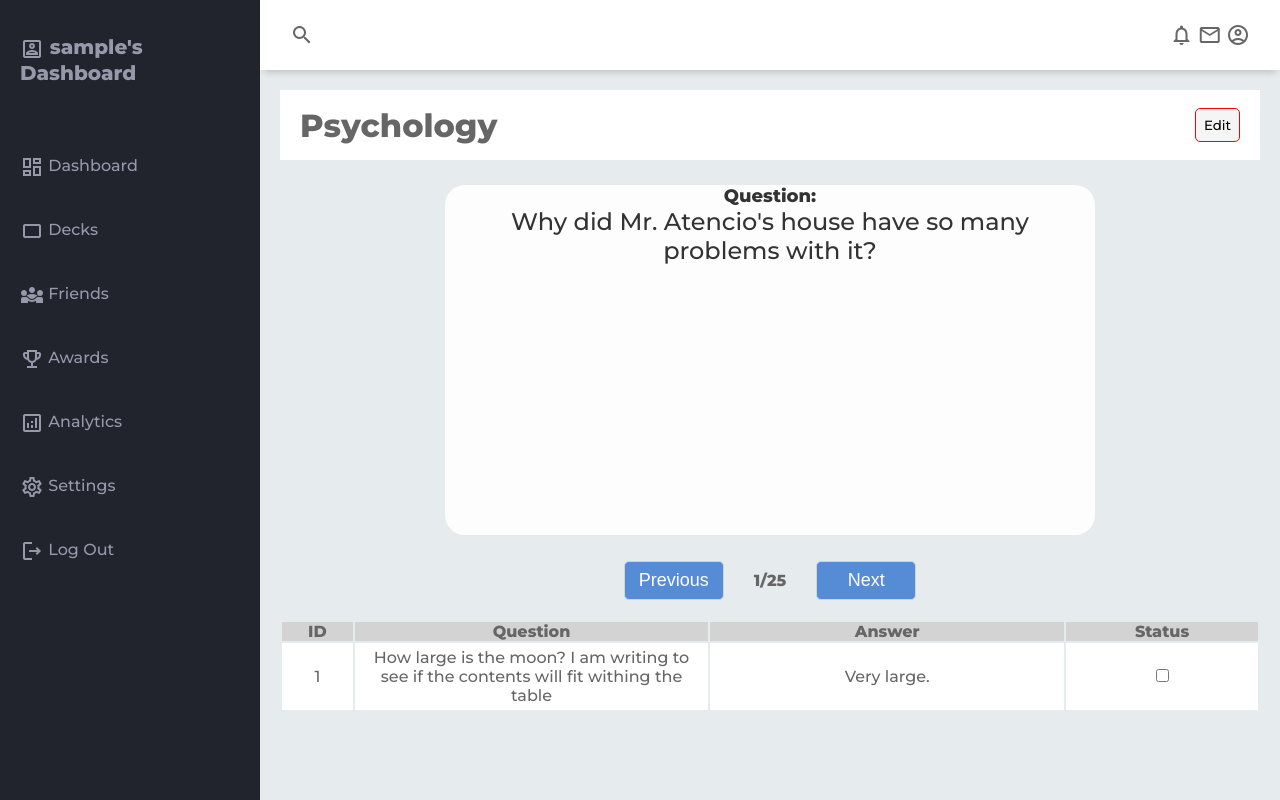
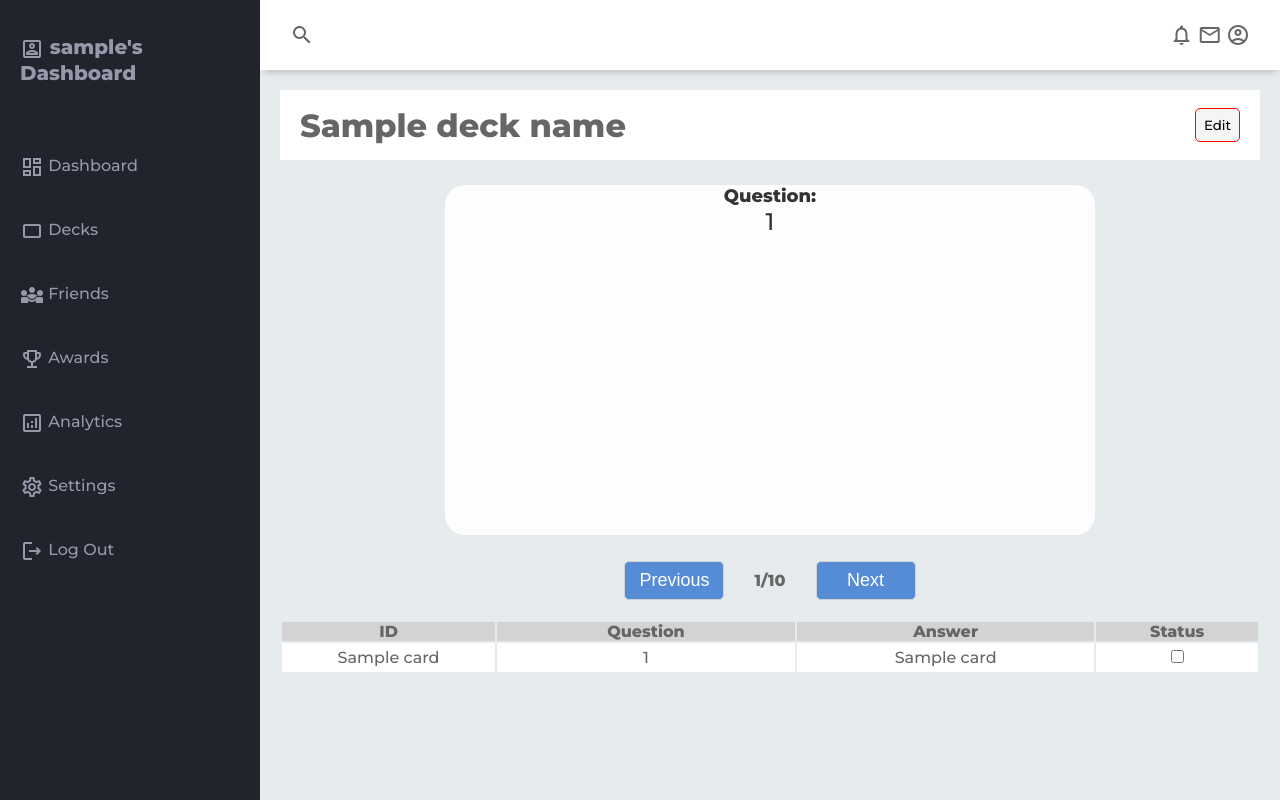
Before and after one commit to NolanBrown42/TICK-KING, a Flask app: template website/templates/deckview.html in a window 1280 px wide. Run offline with Flask 3, Linux system fonts and the light colour scheme; the template is opened without the code that fills it: most values are stand-ins (such as "Sample title", 1, 10 or a date in 2020); some libraries are stand-ins or nearby versions.

Commit message:
Keep making changes

```diff
--- a/website/templates/deckslibrary.html
+++ b/website/templates/deckslibrary.html
@@ -100,7 +100,7 @@
                 <div class="deck">
                     <div class="deck-inner">
                     <!-- Deck name can go here REPLACE PSYCHOLOGY-->
-                        <a href="/deckview/{{item[1]}}"><p>{{item[0]}}</p></a>
+                        <a href="/deckview/{{item[0]}}/{{item[1]}}"><p>{{item[0]}}</p></a>
                     </div>
                     <!-- Deck ID can go here REPLACE NUMBER-->
                     <span class="text-primary font-weight-bold"></span>{{item[1]}}</span>
@@ -112,6 +112,9 @@
         </main>
         <!-- End Main -->
 
+
+
+
     </div>
     <script src="https://cdn.jsdelivr.net/npm/bootstrap@5.2.2/dist/js/bootstrap.bundle.min.js" integrity="sha384-OERcA2EqjJCMA+/3y+gxIOqMEjwtxJY7qPCqsdltbNJuaOe923+mo//f6V8Qbsw3" crossorigin="anonymous"></script>
 
--- a/website/templates/deckview.html
+++ b/website/templates/deckview.html
@@ -74,7 +74,7 @@
     <header>
       <div class="container">
         <div id="header">
-          <h1>Psychology</h1>
+          <h1>{{deckName}}</h1>
           <div>
             <button id="edit_button">Edit</button> <!--NEED TO HAVE EDIT BUTTON GO TO DECKS.HTML page-->
           </div>
@@ -88,13 +88,13 @@
             <div class="thefront" onclick="flipCard()">
                 <div class="card-padding">
                 <h3>Question:</h3>
-                <p>Why did Mr. Atencio's house have so many problems with it?</p>
+                <p>{{cards[0][0]}}</p>
                 </div>
             </div>
             <div class="theback" onclick="flipCard()">
                 <h3>Answer:</h3>
                 <div class="card-padding">
-                <p>The workers have gotten lazy and the project manager needs to take a project management class!</p>
+                <p>{{cards[0][1]}}</p>
                 </div>
             </div>
         </div>
@@ -104,7 +104,7 @@
     <div class="bottom-content-container">
         <div class="bottom-content">
             <button onclick="">Previous</button> <!-- fill in onclick() function to moved to next card-->
-            <h4>1/25</h4>
+            <h4>1/{{upper_bound + 1}}</h4>
             <button onclick="">Next</button> <!-- fill in onclick() function to moved to next card-->
         </div>
     </div>
@@ -122,13 +122,15 @@
             <th width="20">Status</th><!--Active/Inactive-->
         </tr>
         <!--table rows, need to pull this information from the database-->
+        {% for card in cards %}
         <tr bgcolor="white" align="center">
-            <td>1</td>
-            <td>How large is the moon? I am writing to see if the contents will fit withing the table</td>
-            <td>Very large.</td>
+            <td>{{card[2]}}</td>
+            <td>{{card[0]}}</td>
+            <td>{{card[1]}}</td>
             <!--Need JS to automatically check status as active when card created-->
             <td><input type=checkbox name="status"></td>
         </tr>
+        {% endfor %}
     </table>
   </div>
   <!--END OF TABLE-->
```
Also changed, not shown: website/__init__.py (+24 -7 lines).
